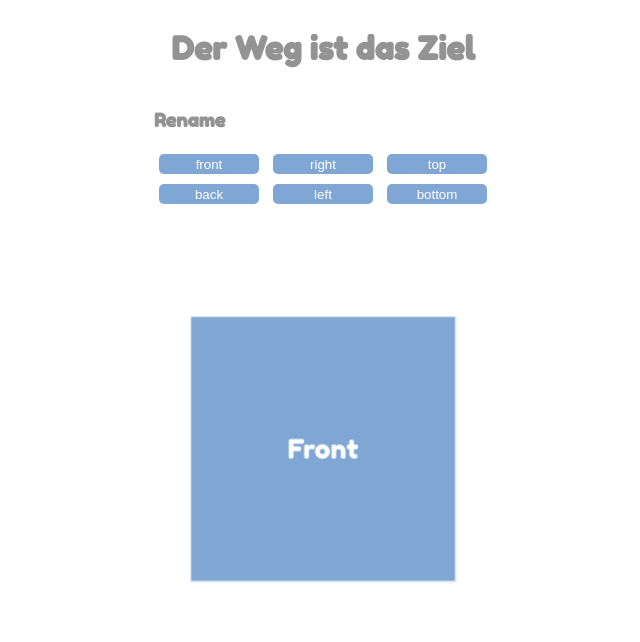
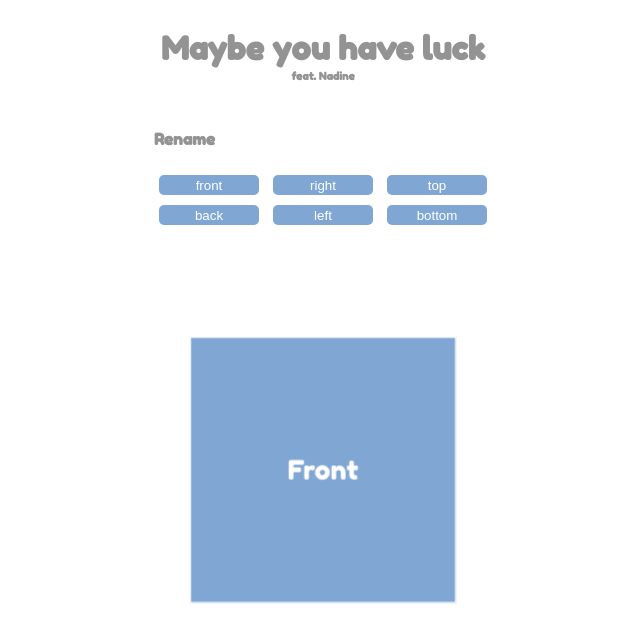
Before and after one commit to Jaobast/wurfel, a plain HTML site: page index.html in a window 1280 px wide. Shown: the whole page, without its empty margins (317-957 px from the left). Drawn offline with Linux system fonts and the light colour scheme.

Commit message:
maybe you have luck

```diff
--- a/index.html
+++ b/index.html
@@ -10,10 +10,11 @@
 </head>
 
 <body>
-    <h1>Der Weg ist das Ziel</h1>
+    <h1>Maybe you have luck</h1>
+    <h6>feat. Nadine</h6>
 
     <div id="rename">
-        <h3>Rename</h3>
+        <h4>Rename</h4>
         <div class="linie1">
             <input type="text" placeholder="front" id="rename_front">
             <input type="text" placeholder="right" id="rename_right">
--- a/style.css
+++ b/style.css
@@ -15,9 +15,13 @@ h1{
   color: rgb(147, 147, 147);
 }
 
-h3{
+h4, h6{
   font-family: 'Fredoka One';
   color: rgb(147, 147, 147);
+}
+
+h6{
+  margin-top: -20px;
 }
 
 .container {
@@ -71,6 +75,7 @@ input::placeholder {
 
 input{
   background-color: #80a7d3;
+  color:#ffffff;
   border: none;
   border-style: none;
   text-align: center;
```
Also changed, not shown: 2 other files.
